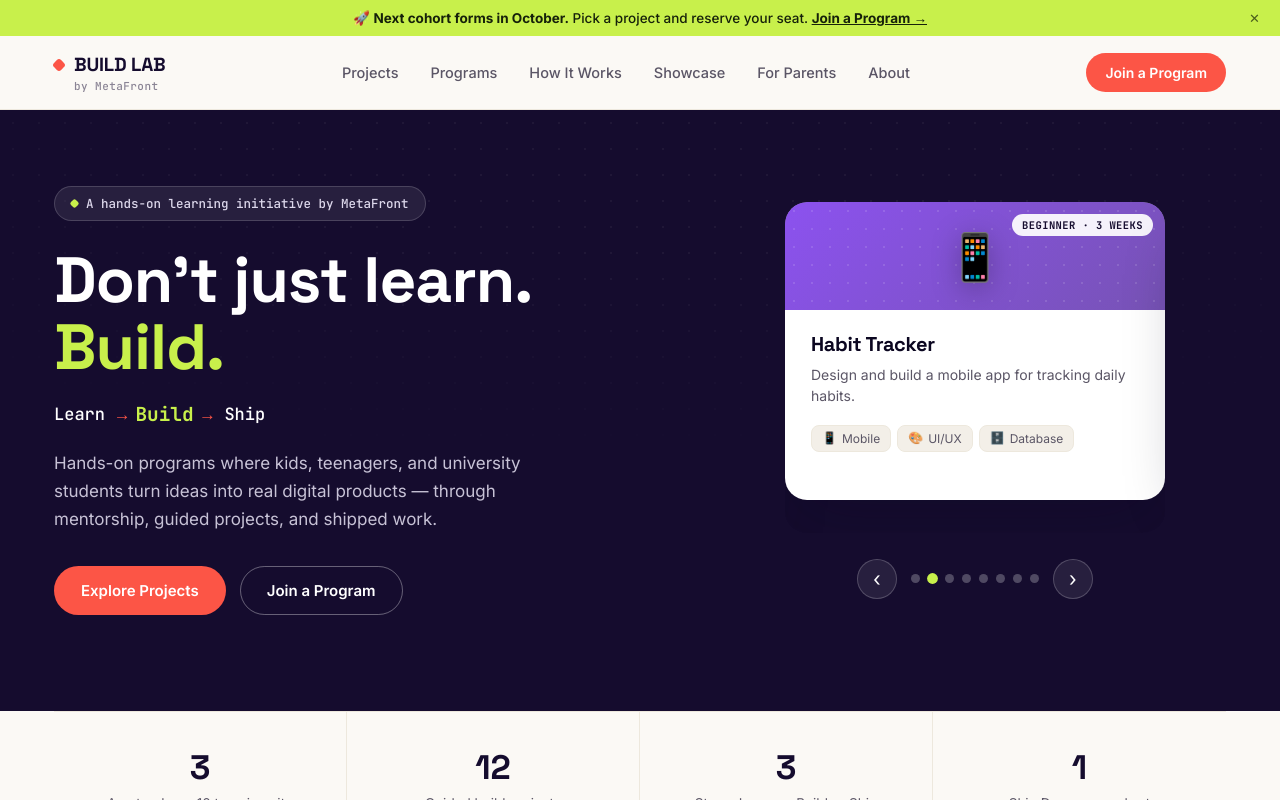
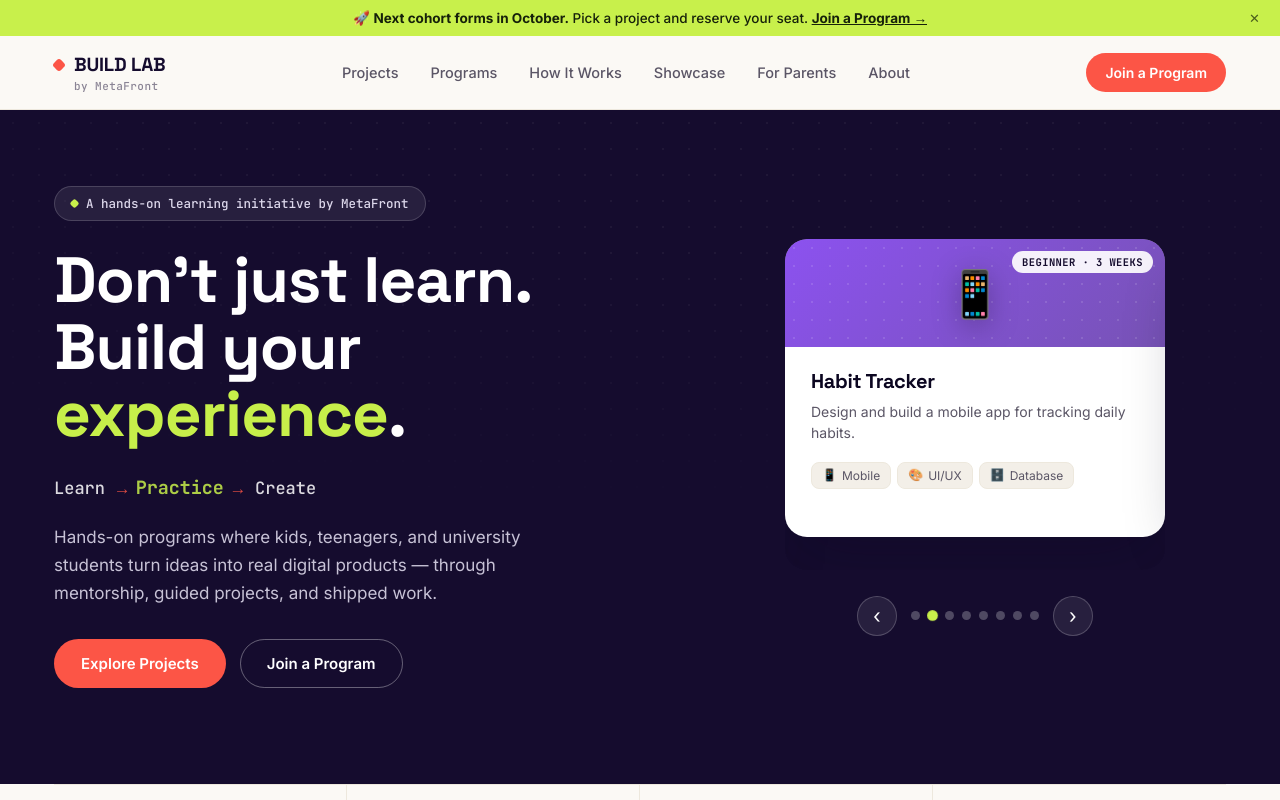
Before and after one commit to sulemantech/build-lab-website, a React (Vite) app: page / in a window 1280 px wide. Shown: the top 800 px of the page. Built offline with nearby package versions, Linux system fonts and the light colour scheme.

Commit message:
changes in the hero section

```diff
--- /dev/null
+++ b/src/components/HeroHeadlineRotator.jsx
@@ -0,0 +1,36 @@
+import { useEffect, useState } from 'react'
+
+const PHRASES = ['skills', 'projects', 'portfolio', 'experience', 'career', 'future']
+const STEP_MS = 2200
+
+function prefersReducedMotion() {
+  return typeof window !== 'undefined' && !!window.matchMedia?.('(prefers-reduced-motion: reduce)').matches
+}
+
+/**
+ * The second line of the hero headline: "Build your " stays fixed while the
+ * final word rotates through concrete outcomes, looping back to the start.
+ * Each new word enters with a subtle upward slide + fade (no typewriter,
+ * bounce, or spin). Falls back to a static "future" when the user prefers
+ * reduced motion, per spec.
+ */
+export default function HeroHeadlineRotator() {
+  const [reduced] = useState(prefersReducedMotion)
+  const [index, setIndex] = useState(reduced ? PHRASES.length - 1 : 0)
+
+  useEffect(() => {
+    if (reduced) return
+    const id = setInterval(() => {
+      setIndex((i) => (i + 1) % PHRASES.length)
+    }, STEP_MS)
+    return () => clearInterval(id)
+  }, [reduced])
+
+  const word = PHRASES[index]
+
+  return (
+    <span className="headline-rotate-row">
+      Build your <span className="rotate-phrase" key={word}>{word}</span>.
+    </span>
+  )
+}
--- a/src/components/HeroTagline.jsx
+++ b/src/components/HeroTagline.jsx
@@ -1,6 +1,6 @@
 import { useEffect, useState } from 'react'
 
-const WORDS = ['Learn', 'Build', 'Ship']
+const WORDS = ['Learn', 'Practice', 'Create']
 const STEP_MS = 1500
 
 function prefersReducedMotion() {
@@ -8,8 +8,9 @@ function prefersReducedMotion() {
 }
 
 /**
- * Animated hero tagline: cycles emphasis through Learn → Build → Ship,
+ * Animated hero tagline: cycles emphasis through Learn → Practice → Create,
  * looping back to Learn. Arrows stay static; only the words scale/bold/recolor.
+ * Visually secondary to the main headline (smaller type, subtler emphasis).
  * Falls back to plain, unanimated text when the user prefers reduced motion.
  */
 export default function HeroTagline() {
--- a/src/pages/Home.jsx
+++ b/src/pages/Home.jsx
@@ -6,6 +6,7 @@ import Carousel from '../components/Carousel.jsx'
 import TagChip from '../components/TagChip.jsx'
 import ToolsTicker from '../components/ToolsTicker.jsx'
 import HeroTagline from '../components/HeroTagline.jsx'
+import HeroHeadlineRotator from '../components/HeroHeadlineRotator.jsx'
 
 const stats = [
   { num: '3', lbl: 'Age tracks — 10 to university' },
@@ -26,7 +27,9 @@ export default function Home() {
                 <span className="mark" /> A hands-on learning initiative by MetaFront
               </span>
               <h1>
-                Don't just learn. <span className="accent">Build.</span>
+                Don't just learn.
+                <br />
+                <HeroHeadlineRotator />
               </h1>
               <HeroTagline />
               <p className="sub">
--- a/src/styles/global.css
+++ b/src/styles/global.css
@@ -358,7 +358,28 @@ main { flex: 1; }
   line-height: 1.05;
   margin-bottom: 22px;
 }
-.hero-band h1 .accent { color: var(--lime); }
+
+/* Second headline line ("Build your ___.") reserves height for up to two
+   wrapped lines (longer words like "experience"/"portfolio" can wrap on
+   narrow screens) so switching phrases never shifts the content below it. */
+.headline-rotate-row {
+  display: block;
+  min-height: 2.2em;
+}
+.rotate-phrase {
+  display: inline-block;
+  color: var(--lime);
+  animation: rotate-phrase-in 0.55s cubic-bezier(0.22, 1, 0.36, 1) both;
+}
+@keyframes rotate-phrase-in {
+  from { opacity: 0; transform: translateY(0.4em); }
+  to { opacity: 1; transform: translateY(0); }
+}
+@media (prefers-reduced-motion: reduce) {
+  .rotate-phrase { animation: none; }
+}
+
+/* Secondary tagline row — visually subordinate to the main headline above. */
 .hero-flow {
   font-family: var(--ff-mono);
   font-size: clamp(14px, 1.6vw, 17px);
@@ -368,6 +389,7 @@ main { flex: 1; }
   gap: 12px;
   margin-bottom: 24px;
   flex-wrap: wrap;
+  opacity: 0.85;
 }
 .hero-flow .flow-word {
   display: inline-block;
@@ -380,7 +402,7 @@ main { flex: 1; }
 .hero-flow .flow-word.is-active {
   color: var(--lime);
   font-weight: 700;
-  transform: scale(1.14);
+  transform: scale(1.08);
 }
 .hero-flow .arrow { color: var(--coral); }
 @media (prefers-reduced-motion: reduce) {
```
